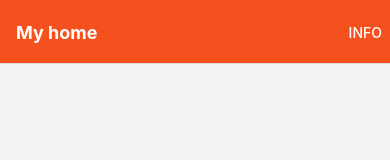
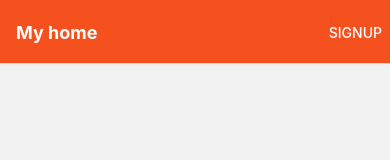
Before and after one commit to FahadAbdulQayyum/expo-react, a React Native app: screen / in a window 390 px wide. Shown: the top 160 px of the page. Built offline with nearby package versions, Linux system fonts and the light colour scheme.

Commit message:
Sign up is working on HomaPage

```diff
--- a/App.js
+++ b/App.js
@@ -16,7 +16,7 @@ function App() {
     <NavigationContainer>
       <Stack.Navigator initialRouteName="Home">
         <Stack.Screen name="Home" component={HomeScreen}
-          options={{
+          options={({ navigation }) => ({
             title: 'My home',
             headerStyle: {
               backgroundColor: '#f4511e',
@@ -27,13 +27,15 @@ function App() {
             },
             headerRight: () => (
               <Button
-                onPress={() => alert('This is a button!')}
-                title="Info"
+                // onPress={() => alert('This is a button!')}
+                onPress={() => navigation.navigate('Signup')}
+                // title="Info"
+                title="Signup"
                 // color="#fff"
                 color='#f4511e'
               />
             ),
-          }}
+          })}
 
         />
         {/* <Stack.Screen name="Signup" component={SignUp} options={{ headerShown: false }} /> //Header hidden */}
```
